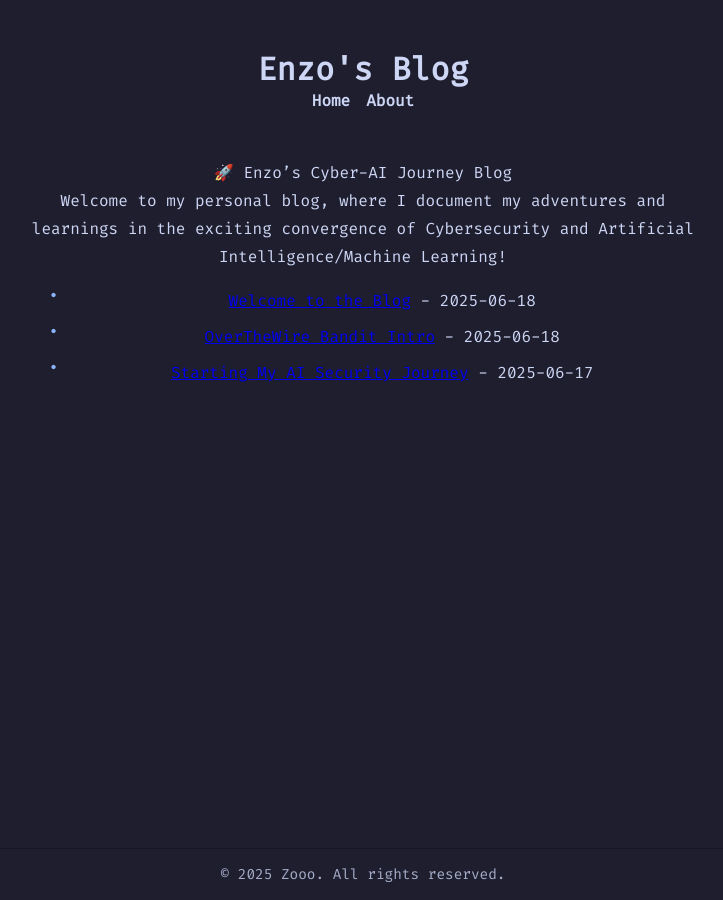
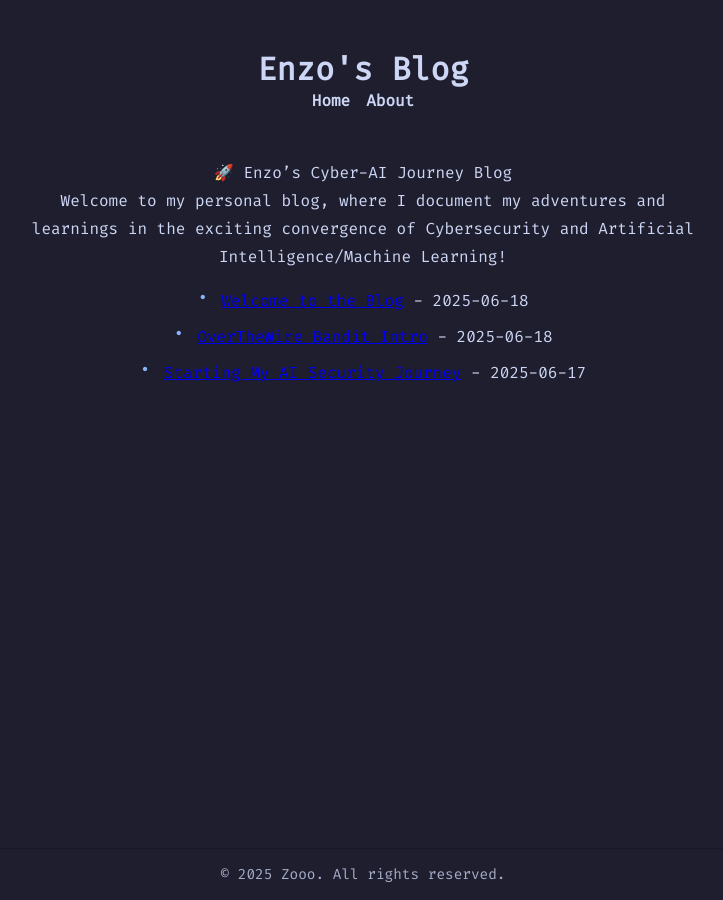
Before and after one commit to Enzo1612/Enzo1612.github.io, a Jekyll site: the page built from README.md, in a window 1280 px wide. Shown: the whole page, without its empty margins (277-1000 px from the left). Built offline with Jekyll 4.4.1, drawn with Linux system fonts in a browser that asks for light colours; our own code applies the rules of GitHub Pages for plain Markdown files.

```diff
--- a/assets/css/main.css
+++ b/assets/css/main.css
@@ -124,14 +124,19 @@ footer {
 /* 💠 Stylish Bullet Points */
 ul {
   list-style: none;
-  padding-left: 1.2rem;
+  padding-left: 0;
   margin: 1rem 0;
+  display: flex;
+  flex-direction: column;
+  align-items: center;
+  gap: 0.5rem;
 }
 
 ul li {
   position: relative;
-  margin: 0.5rem 0;
-  padding-left: 1.2rem;
+  padding-left: 1.5rem;
+  max-width: 700px;
+  text-align: left;
   color: var(--text);
 }
 
@@ -142,5 +147,5 @@ ul li::before {
   top: 0;
   color: var(--accent);
   font-size: 1.1rem;
-  line-height: 1;
+  line-height: 1.2;
 }
```
